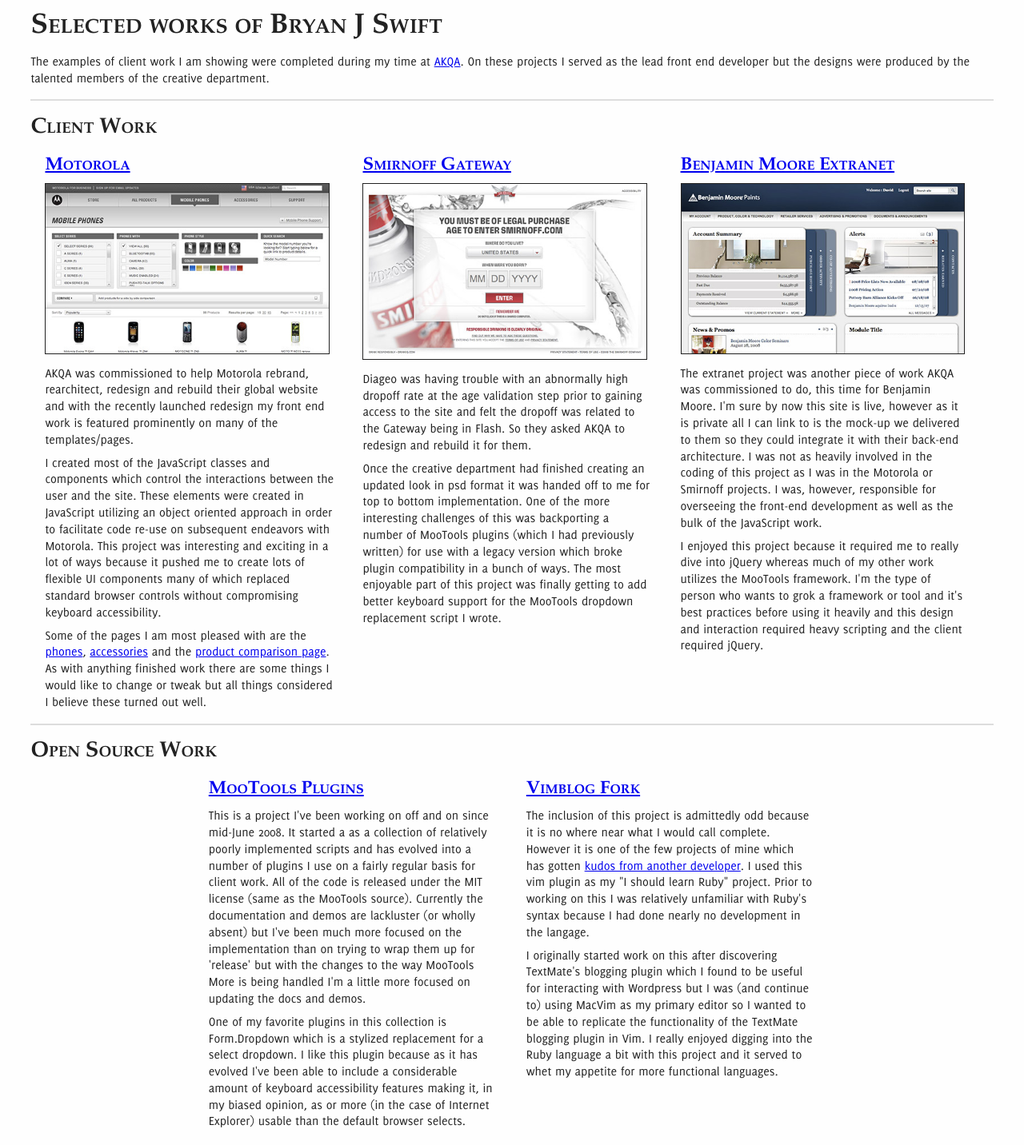
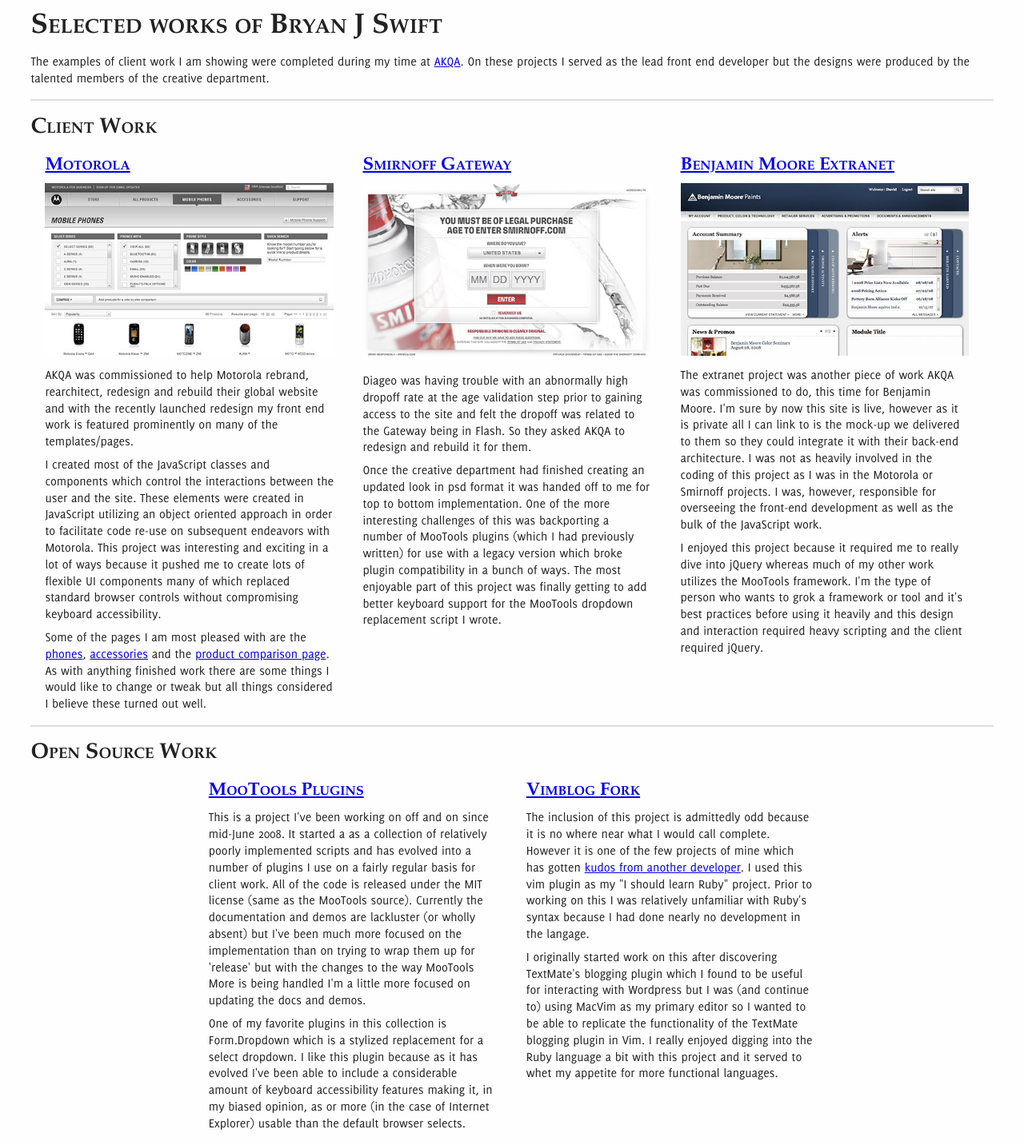
Before and after one commit to bryanjswift/bryanjswift.github.com, a PHP site: page / in a window 1280 px wide. Shown: the whole page at 80% size. Before the commit the page ends 1410 px from the top, so only its background shows below. Run offline with PHP 8.4, Linux system fonts and the light colour scheme.

Commit message:
some minor changes to css and added anonymous function to main.js

```diff
--- a/css/portfolio.css
+++ b/css/portfolio.css
@@ -2,7 +2,7 @@
 /* Styles Reset and General Fonts */
 html { font: normal normal normal 10px/1.3 "Delicious", "Optima", "Myriad Pro", "Lucida Grande", "Helvetica Neue", "Helvetica", arial, sans-serif; }
 body { background: #fefefe; font-size: 1.6em; color: #222; }
-body, div, p, h1, h2, h3, ol, ul, li { margin: 0; border: 0; padding: 0; }
+body, div, img, p, h1, h2, h3, ol, ul, li { margin: 0; border: 0; padding: 0; }
 h1, h2, h3 { margin: 0.3em 0; font-family: "Trajan Pro", "Garamond", "Georgia", serif; font-variant: small-caps; }
 h1 { font-size: 2.2em; }
 h2 { font-size: 1.7em; }
@@ -19,7 +19,8 @@
 .section { border-top: 2px solid #ddd; padding: 0.5em 0 0.5em; }
 .section ol, .section li { position: relative; list-style: none; }
 .section li { float: left; position: relative; padding: 0 1.5%; width: 30%; }
-.section li img { border: 1px solid #222; max-width: 98%; }
+.section li img { max-width: 100%; }
 * html .section li img { -ms-interpolation-mode: bicubic; width: 98%; }
 #opensource ol { margin: 0 auto; width: 66%; }
 #opensource li { padding: 0 2.25%; width: 45.5%; }
+/* Enhanced Layout */
--- /dev/null
+++ b/js/main.js
@@ -0,0 +1,2 @@
+(function() {
+})();
```
